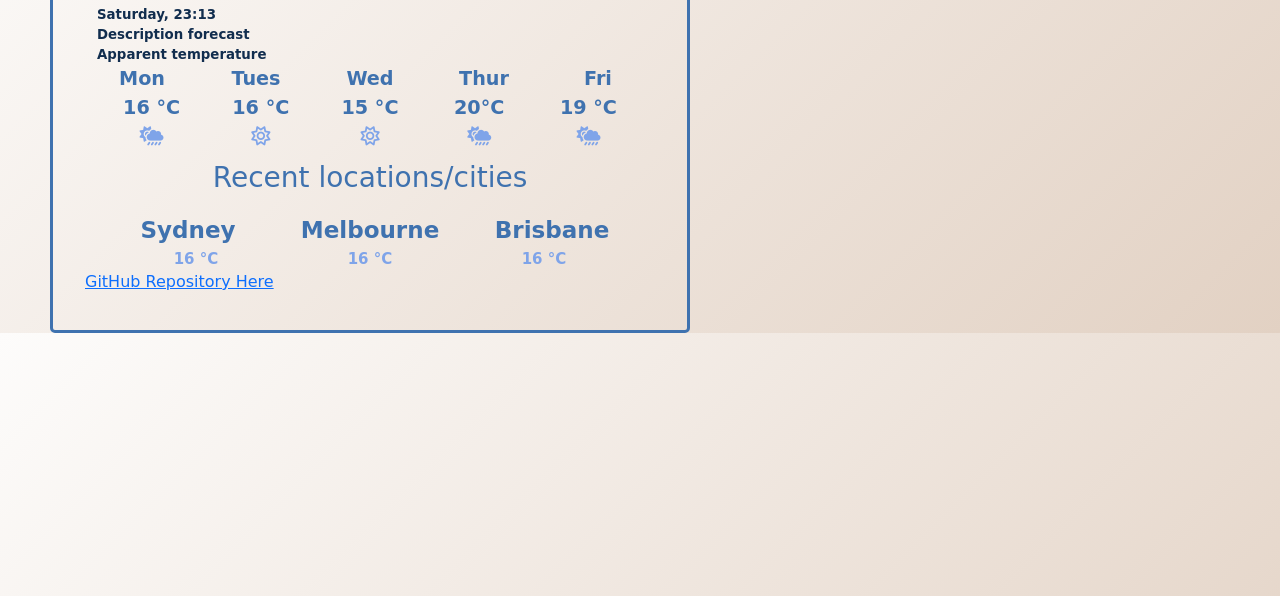
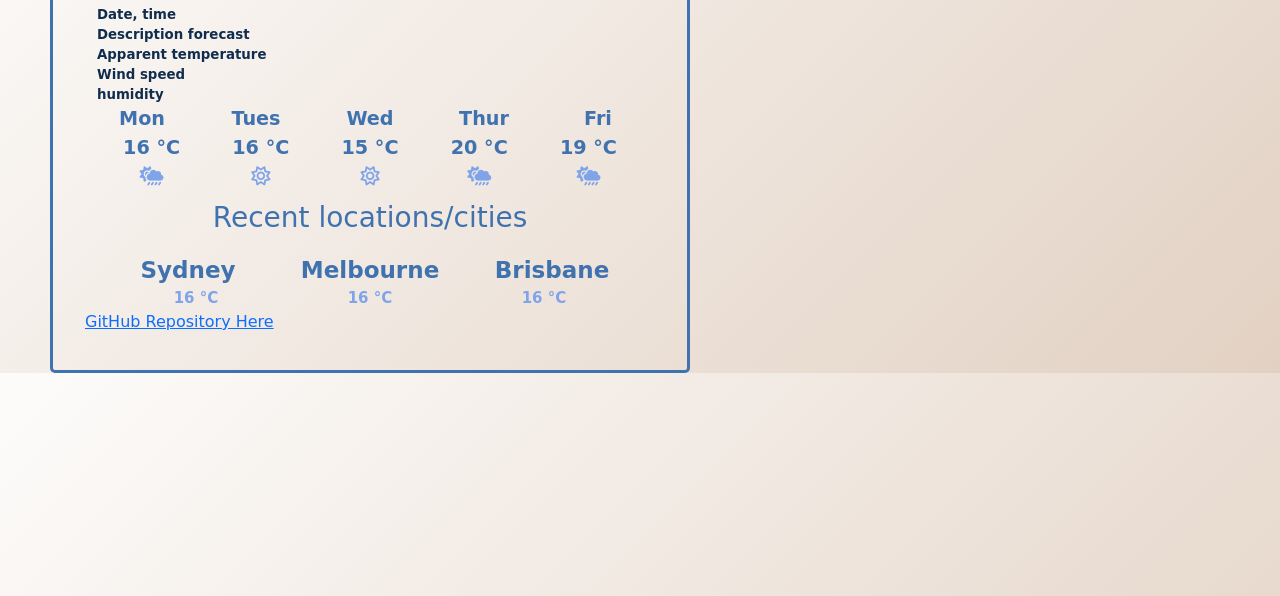
Before and after one commit to dimbee40/weather-app, a plain HTML site: page index.html in a window 1280 px wide. Shown: the part 204-800 px from the top of the page. Drawn offline with nearby package versions, Linux system fonts and the light colour scheme; a web font is replaced by a local one.

Commit message:
add humidity and windpeed

```diff
--- a/index.html
+++ b/index.html
@@ -70,6 +70,12 @@
                   <li>
                 <span id="feels">Apparent temperature</span>
                   </li>
+                   <li >
+                    <span id="wind speed">Wind speed</span>
+                  </li>
+                   <li >
+                    <span id="humidity">humidity</span>
+                  </li>
                 </ul>
             </span>
           </div>
@@ -90,7 +96,7 @@
           <div class="col-sm">16 °C</div>
           <div class="col-sm">16 °C</div>
           <div class="col-sm">15 °C</div>
-          <div class="col-sm">20°C</div>
+          <div class="col-sm">20 °C</div>
           <div class="col-sm">19 °C</div>
         </div>
       </div>
--- a/src/index.js
+++ b/src/index.js
@@ -49,6 +49,8 @@ function weather(response) {
   let feelTemp = Math.round(response.data.main.feels_like);
   apparentTemp.innerHTML = `Feels like ${feelTemp}°C`;
   console.log(response.data.list.pop);
+  //put in humidity, windspeed, and icon (API codes already)
+  http://openweathermap.org/img/wn/10d@2x.png
 }
 
 let form = document.querySelector("#search");
```
